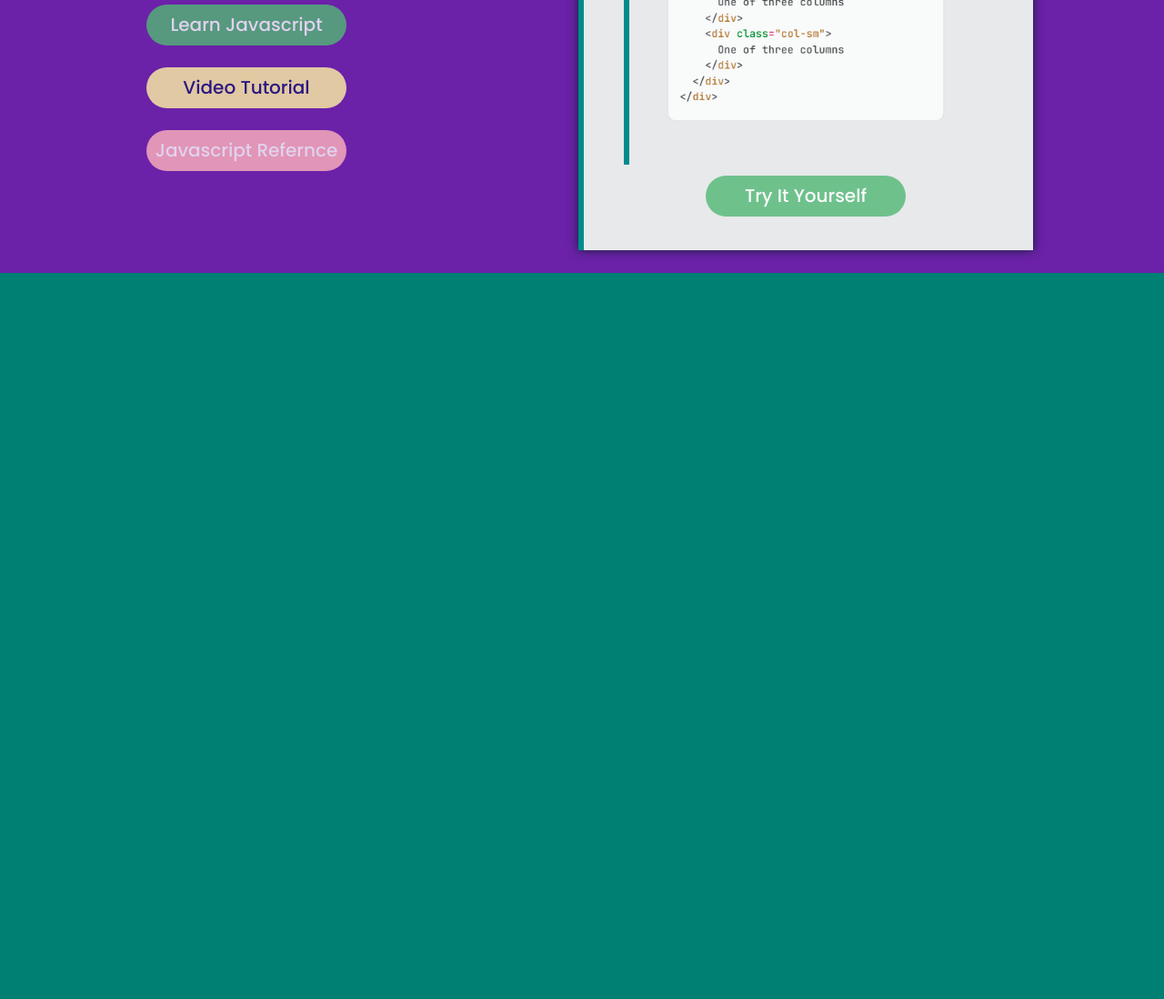
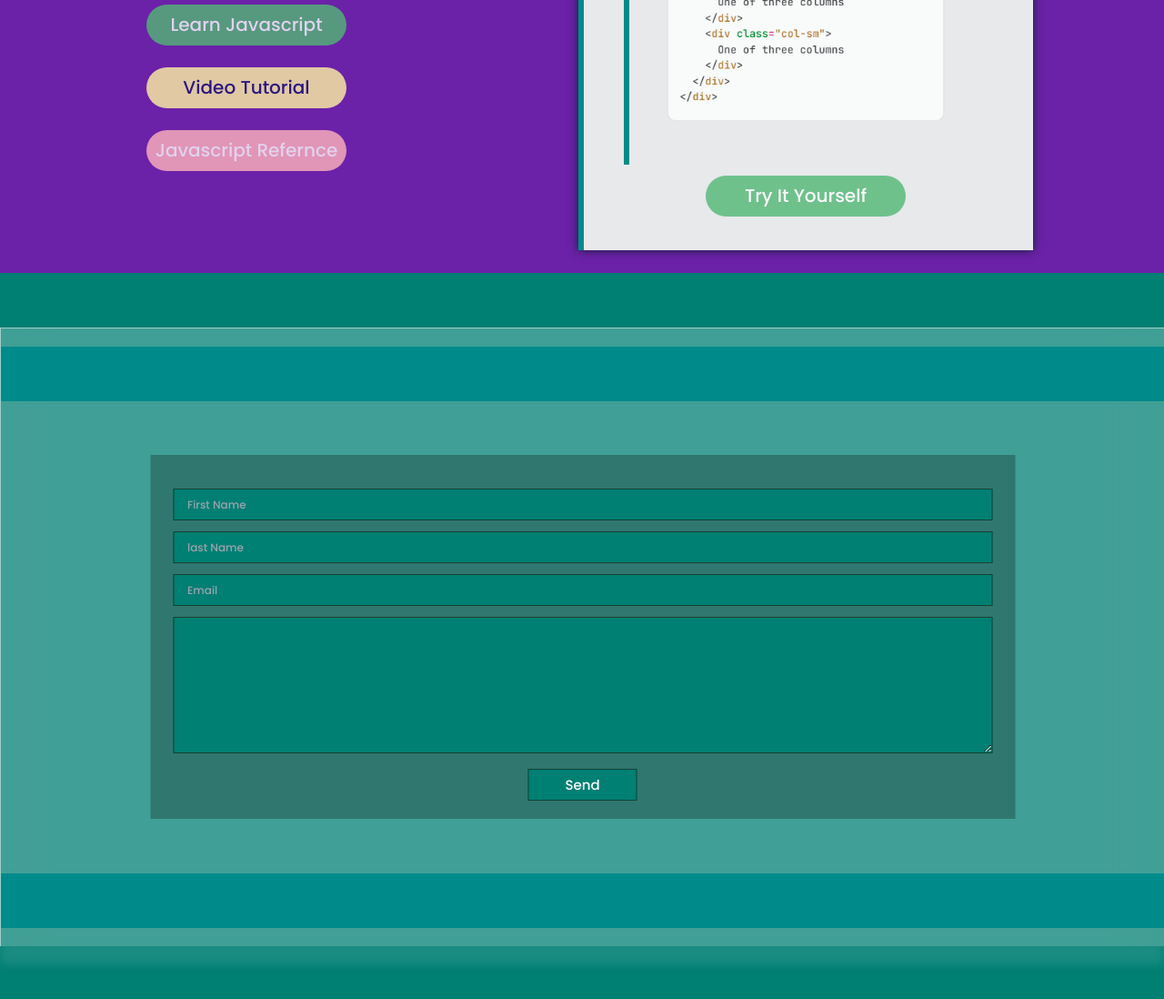
Before and after one commit to Rashidy24/learning.site, a plain HTML site: page index.html in a window 1280 px wide. Shown: the part 7130-8228 px from the top of the page at 91% size. Before the commit the page ends 7430 px from the top, so only its background shows below. Drawn offline with nearby package versions, Linux system fonts and the light colour scheme; a web font is replaced by a local one.

Commit message:
contact us sec

```diff
--- a/index.html
+++ b/index.html
@@ -27,11 +27,13 @@
 
     <script src="https://cdn.tailwindcss.com"></script>
 </head>
+<!-- oncontextmenu="return false" -->
 <body>
 
     <div class="up">
         <i class="fa-solid fa-arrow-up"></i>
     </div>
+
     <div class="contain">
     <header>
         <nav>
@@ -42,7 +44,7 @@
                 <li><a href="#home">home</a></li>
                 <li><a href="#serv">services</a></li>
                 <li><a href="#latest">latest</a></li>
-                <li><a href="#">contact</a></li>
+                <li><a href="#contact">contact</a></li>
             </ul>
             <div class="box">
                 <input type="checkbox" id="checked">
@@ -302,6 +304,16 @@
     </div>
     </div>
 
+    <div class="contact-us" id="contact">
+        <div class="contact-box">
+                <input type="text" placeholder="First Name">
+                <input type="text" placeholder="last Name">
+                <input type="email" placeholder="Email">
+
+                    <textarea name="" id=""  rows="8"></textarea>
+                <input type="button" value="Send" class="center">
+        </div>
+    </div>
         <!-- (stylesheet file) master.css (main).file -->
         <link rel="stylesheet" href="stylesheet/master.css">
         <!-- script -->
--- a/stylesheet/master.css
+++ b/stylesheet/master.css
@@ -23,6 +23,7 @@ html {
 body {
     font-family: 'poppins', sans-serif;
     background-color: var(--Bgc);
+    user-select: none;
 }
 
 ::-webkit-scrollbar {
@@ -1254,3 +1255,154 @@ section .button button:hover {
 }
 
 /*  */
+
+
+.contact-us {
+    position: relative;
+    height: 85vh;
+    width: 100%;
+    background-color: rgba(255, 255, 255, .25);
+    backdrop-filter: blur(25px);
+    box-shadow: 0 20px 10px rgba(255, 255, 255,.1);
+    border-top: 1px solid  rgba(255, 255, 255,.50) ;
+    border-left: 1px solid  rgba(255, 255, 255,.50);
+    overflow: hidden;
+    margin: 60px auto;
+}
+
+.contact-us::before {
+    position: absolute;
+    content: '';
+    top: 20px;
+    left: 0;
+    width: 100%;
+    height: 60px;
+    background-color: darkcyan;
+    z-index: -1;
+}
+
+.contact-us::after{
+    position: absolute;
+    content: '';
+    bottom: 20px;
+    left: 0;
+    width: 100%;
+    height: 60px;
+    background-color: darkcyan;
+    z-index: -1;
+}
+
+.contact-us > .contact-box {
+    display: flex;
+    flex-direction: column;
+    position: absolute;
+    top: 50%;
+    left: 50%;
+    transform: translate(-50%, -50%);
+    -webkit-transform: translate(-50%, -50%);
+    -moz-transform: translate(-50%, -50%);
+    -ms-transform: translate(-50%, -50%);
+    -o-transform: translate(-50%, -50%);
+    background-color: rgba(1, 2, 3, .25);
+    padding: 25px;
+    z-index: 1000;
+    width: 40%;
+    height: 400px;
+}
+
+.contact-us > .contact-box  input[placeholder="First Name"] {
+    width: 100%;
+    height: 35px;
+    padding: 15px;
+    font-size: 1.2rem;
+    font-weight: 500;
+    margin: 12px 5px 0 0;
+    outline: none;
+    border: 1px var(--Color) solid;
+    background-color: var(--Bgc);
+    color: #fff;
+}
+
+.contact-us > .contact-box   input[placeholder="last Name"] {
+    width: 100%;
+    height: 35px;
+    padding: 15px;
+    font-size: 1.2rem;
+    font-weight: 500;
+    margin: 12px 0 0 0;
+    outline: none;
+    border: 1px var(--Color) solid;
+    background-color: var(--Bgc);
+    color: #fff;
+}
+
+
+
+.contact-us > .contact-box  input[placeholder="Email"] {
+    width: 100%;
+    height: 35px;
+    margin-top: 12px;
+    outline: none;
+    border: 1px var(--Color) solid;
+    background-color: var(--Bgc);
+    color: #fff;
+    padding: 15px;
+    font-size: 1.2rem;
+    font-weight: 500;
+}
+
+
+.contact-us > .contact-box  textarea {
+    width: 100%;
+    margin-top: 12px;
+    max-height: 150px;
+    outline: none;
+    border: 1px var(--Color) solid;
+    background-color: var(--Bgc);
+    color: #fff;
+    padding: 15px;
+    font-size: 1.2rem;
+    font-weight: 500;
+}
+
+.contact-us > .contact-box  input[ value="Send"] {
+    position: absolute;
+    bottom: 20px;
+    left: 50%;
+    transform: translate(-50%, 0);
+    width: 120px;
+    height: 35px;
+    margin-top: 12px;
+    outline: none;
+    border: 1px var(--Color) solid;
+    background-color: var(--Bgc);
+    color: #fff;
+    font-size: 1.5rem;
+    font-weight: 500;
+    -webkit-transform: translate(-50%, 0);
+    -moz-transform: translate(-50%, 0);
+    -ms-transform: translate(-50%, 0);
+    -o-transform: translate(-50%, 0);
+    cursor: pointer;
+}
+
+
+
+
+@media (min-width:991px) {
+    .contact-us > .contact-box {
+        width: 951px;
+    }
+}
+
+@media (min-width:768px) and (max-width:990px) {
+    .contact-us > .contact-box {
+        width: 740px;
+    }
+}
+
+@media (max-width:767px) {
+    .contact-us > .contact-box {
+        width: 300px;
+    }
+}
```
Lines whose indentation alone changed are shown as unchanged.
